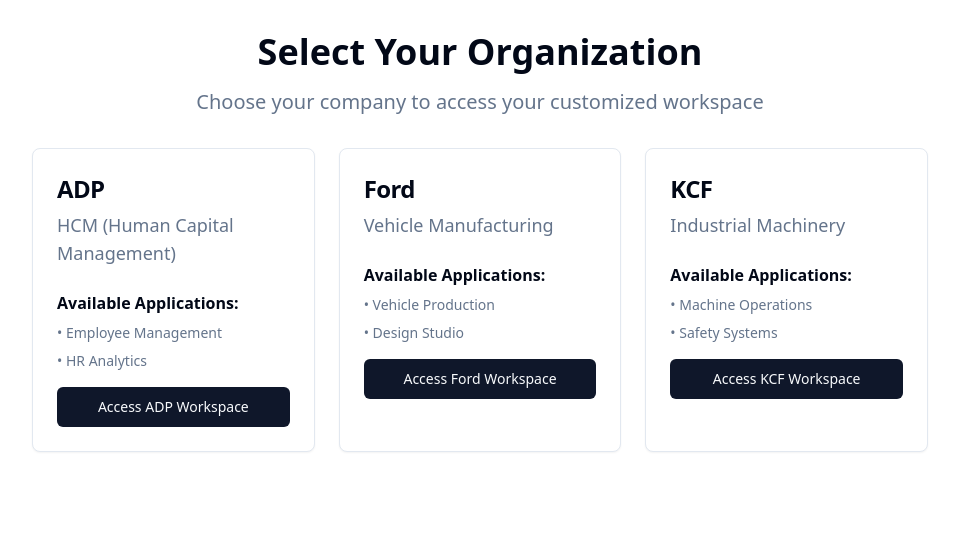
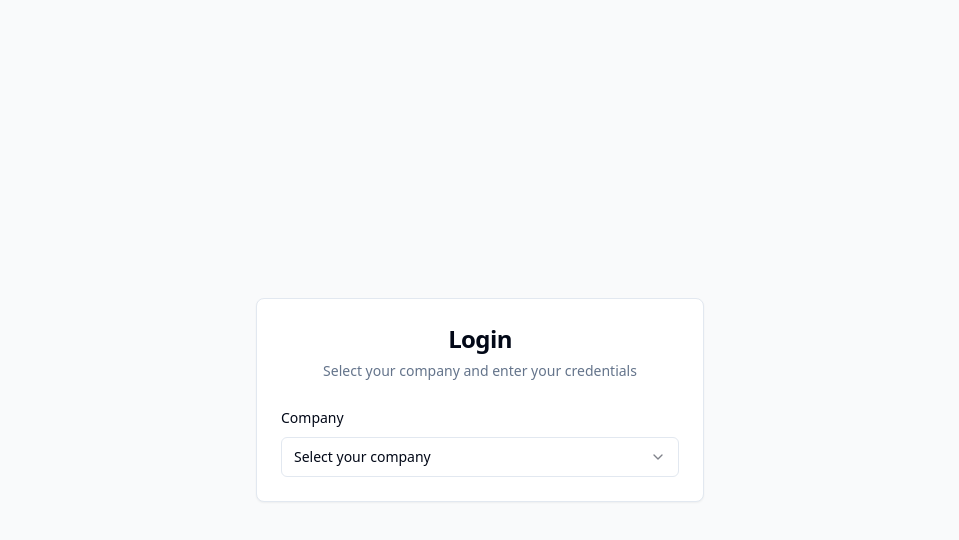
Before and after one commit to DeepanKarthegeyen/org-menu-mosaic, a React (Vite) app: page / in a window 1280 px wide. Shown: the top 540 px of the page, without its empty margins (160-1119 px from the left). Built offline with nearby package versions, Linux system fonts and the light colour scheme.

Commit message:
Implement login with company selection
Add login functionality with company selection and persistent login for 24 hours using local storage. Update the initial page to show the login form instead of the company selection.

```diff
--- a/src/components/DynamicNavigation.tsx
+++ b/src/components/DynamicNavigation.tsx
@@ -45,7 +45,7 @@ const DynamicNavigation: React.FC<DynamicNavigationProps> = ({
             <p className="text-sm text-muted-foreground">{company.domain}</p>
           </div>
           <Button variant="ghost" size="sm" onClick={onBackToSelection}>
-            Back
+            Logout
           </Button>
         </div>
 
--- /dev/null
+++ b/src/components/LoginForm.tsx
@@ -0,0 +1,105 @@
+
+import React, { useState } from 'react';
+import { Company } from '../types/company';
+import { Card, CardContent, CardDescription, CardHeader, CardTitle } from '@/components/ui/card';
+import { Button } from '@/components/ui/button';
+import { Input } from '@/components/ui/input';
+import { Label } from '@/components/ui/label';
+import { Select, SelectContent, SelectItem, SelectTrigger, SelectValue } from '@/components/ui/select';
+
+interface LoginFormProps {
+  companies: Company[];
+  onLogin: (company: Company, credentials: { username: string; password: string }) => void;
+}
+
+const LoginForm: React.FC<LoginFormProps> = ({ companies, onLogin }) => {
+  const [selectedCompany, setSelectedCompany] = useState<Company | null>(null);
+  const [username, setUsername] = useState('');
+  const [password, setPassword] = useState('');
+  const [isLoading, setIsLoading] = useState(false);
+
+  const handleCompanySelect = (companyId: string) => {
+    const company = companies.find(c => c.id === companyId);
+    setSelectedCompany(company || null);
+  };
+
+  const handleSubmit = async (e: React.FormEvent) => {
+    e.preventDefault();
+    if (!selectedCompany || !username || !password) return;
+
+    setIsLoading(true);
+    // Simulate login delay
+    setTimeout(() => {
+      onLogin(selectedCompany, { username, password });
+      setIsLoading(false);
+    }, 1000);
+  };
+
+  return (
+    <div className="min-h-screen flex items-center justify-center bg-gray-50">
+      <Card className="w-full max-w-md">
+        <CardHeader className="text-center">
+          <CardTitle className="text-2xl font-bold">Login</CardTitle>
+          <CardDescription>Select your company and enter your credentials</CardDescription>
+        </CardHeader>
+        <CardContent>
+          <form onSubmit={handleSubmit} className="space-y-4">
+            <div className="space-y-2">
+              <Label htmlFor="company">Company</Label>
+              <Select onValueChange={handleCompanySelect}>
+                <SelectTrigger>
+                  <SelectValue placeholder="Select your company" />
+                </SelectTrigger>
+                <SelectContent>
+                  {companies.map((company) => (
+                    <SelectItem key={company.id} value={company.id}>
+                      {company.name} - {company.domain}
+                    </SelectItem>
+                  ))}
+                </SelectContent>
+              </Select>
+            </div>
+
+            {selectedCompany && (
+              <>
+                <div className="space-y-2">
+                  <Label htmlFor="username">Username</Label>
+                  <Input
+                    id="username"
+                    type="text"
+                    placeholder="Enter your username"
+                    value={username}
+                    onChange={(e) => setUsername(e.target.value)}
+                    required
+                  />
+                </div>
+
+                <div className="space-y-2">
+                  <Label htmlFor="password">Password</Label>
+                  <Input
+                    id="password"
+                    type="password"
+                    placeholder="Enter your password"
+                    value={password}
+                    onChange={(e) => setPassword(e.target.value)}
+                    required
+                  />
+                </div>
+
+                <Button
+                  type="submit"
+                  className="w-full"
+                  disabled={isLoading || !username || !password}
+                >
+                  {isLoading ? 'Signing in...' : `Sign in to ${selectedCompany.name}`}
+                </Button>
+              </>
+            )}
+          </form>
+        </CardContent>
+      </Card>
+    </div>
+  );
+};
+
+export default LoginForm;
--- a/src/pages/Index.tsx
+++ b/src/pages/Index.tsx
@@ -1,22 +1,46 @@
 
-import React, { useState } from 'react';
+import React, { useState, useEffect } from 'react';
 import { Company, MenuItem, RemoteApp } from '../types/company';
 import { companies } from '../data/companies';
-import CompanySelector from '../components/CompanySelector';
+import LoginForm from '../components/LoginForm';
 import DynamicNavigation from '../components/DynamicNavigation';
 import RemoteAppLoader from '../components/RemoteAppLoader';
+import { Button } from '@/components/ui/button';
+import { saveSession, getSession, clearSession, isSessionValid } from '../utils/sessionManager';
 
 const Index = () => {
+  const [isLoggedIn, setIsLoggedIn] = useState(false);
   const [selectedCompany, setSelectedCompany] = useState<Company | null>(null);
   const [selectedApp, setSelectedApp] = useState<string | null>(null);
   const [selectedMenuItem, setSelectedMenuItem] = useState<MenuItem | null>(null);
   const [currentRemoteApp, setCurrentRemoteApp] = useState<RemoteApp | null>(null);
 
-  const handleCompanySelect = (company: Company) => {
+  useEffect(() => {
+    // Check for existing valid session on component mount
+    const session = getSession();
+    if (session) {
+      setSelectedCompany(session.company);
+      setIsLoggedIn(true);
+      console.log(`Restored session for ${session.company.name}`);
+    }
+  }, []);
+
+  const handleLogin = (company: Company, credentials: { username: string; password: string }) => {
+    // Save session for 24 hours
+    saveSession(company, credentials);
     setSelectedCompany(company);
+    setIsLoggedIn(true);
+    console.log(`Logged in to ${company.name} for 24 hours`);
+  };
+
+  const handleLogout = () => {
+    clearSession();
+    setIsLoggedIn(false);
+    setSelectedCompany(null);
     setSelectedApp(null);
     setSelectedMenuItem(null);
     setCurrentRemoteApp(null);
+    console.log('Logged out and session cleared');
   };
 
   const handleAppSelect = (appName: string) => {
@@ -41,15 +65,9 @@ const Index = () => {
     }
   };
 
-  const handleBackToSelection = () => {
-    setSelectedCompany(null);
-    setSelectedApp(null);
-    setSelectedMenuItem(null);
-    setCurrentRemoteApp(null);
-  };
-
-  if (!selectedCompany) {
-    return <CompanySelector companies={companies} onCompanySelect={handleCompanySelect} />;
+  // Show login form if not logged in or session expired
+  if (!isLoggedIn || !selectedCompany) {
+    return <LoginForm companies={companies} onLogin={handleLogin} />;
   }
 
   return (
@@ -59,8 +77,17 @@ const Index = () => {
         selectedApp={selectedApp}
         onAppSelect={handleAppSelect}
         onMenuItemClick={handleMenuItemClick}
-        onBackToSelection={handleBackToSelection}
+        onBackToSelection={handleLogout}
       />
+      <div className="flex-1 flex flex-col">
+        <div className="flex justify-between items-center p-4 border-b">
+          <h1 className="text-xl font-semibold">
+            {selectedCompany.name} Workspace
+          </h1>
+          <Button variant="outline" onClick={handleLogout}>
+            Logout
+          </Button>
+        </div>
         {currentRemoteApp ? (
           <RemoteAppLoader app={currentRemoteApp} selectedMenuItem={selectedMenuItem} />
         ) : (
@@ -72,6 +99,7 @@ const Index = () => {
           </div>
         )}
       </div>
+    </div>
   );
 };
 
--- /dev/null
+++ b/src/utils/sessionManager.ts
@@ -0,0 +1,50 @@
+
+import { Company } from '../types/company';
+
+const SESSION_KEY = 'company_session';
+const SESSION_DURATION = 24 * 60 * 60 * 1000; // 24 hours in milliseconds
+
+interface SessionData {
+  company: Company;
+  credentials: { username: string; password: string };
+  timestamp: number;
+}
+
+export const saveSession = (company: Company, credentials: { username: string; password: string }) => {
+  const sessionData: SessionData = {
+    company,
+    credentials,
+    timestamp: Date.now()
+  };
+  localStorage.setItem(SESSION_KEY, JSON.stringify(sessionData));
+};
+
+export const getSession = (): SessionData | null => {
+  try {
+    const sessionJson = localStorage.getItem(SESSION_KEY);
+    if (!sessionJson) return null;
+
+    const sessionData: SessionData = JSON.parse(sessionJson);
+    const now = Date.now();
+
+    // Check if session has expired (24 hours)
+    if (now - sessionData.timestamp > SESSION_DURATION) {
+      clearSession();
+      return null;
+    }
+
+    return sessionData;
+  } catch (error) {
+    console.error('Error reading session:', error);
+    clearSession();
+    return null;
+  }
+};
+
+export const clearSession = () => {
+  localStorage.removeItem(SESSION_KEY);
+};
+
+export const isSessionValid = (): boolean => {
+  return getSession() !== null;
+};
```
Lines whose indentation alone changed are shown as unchanged.
